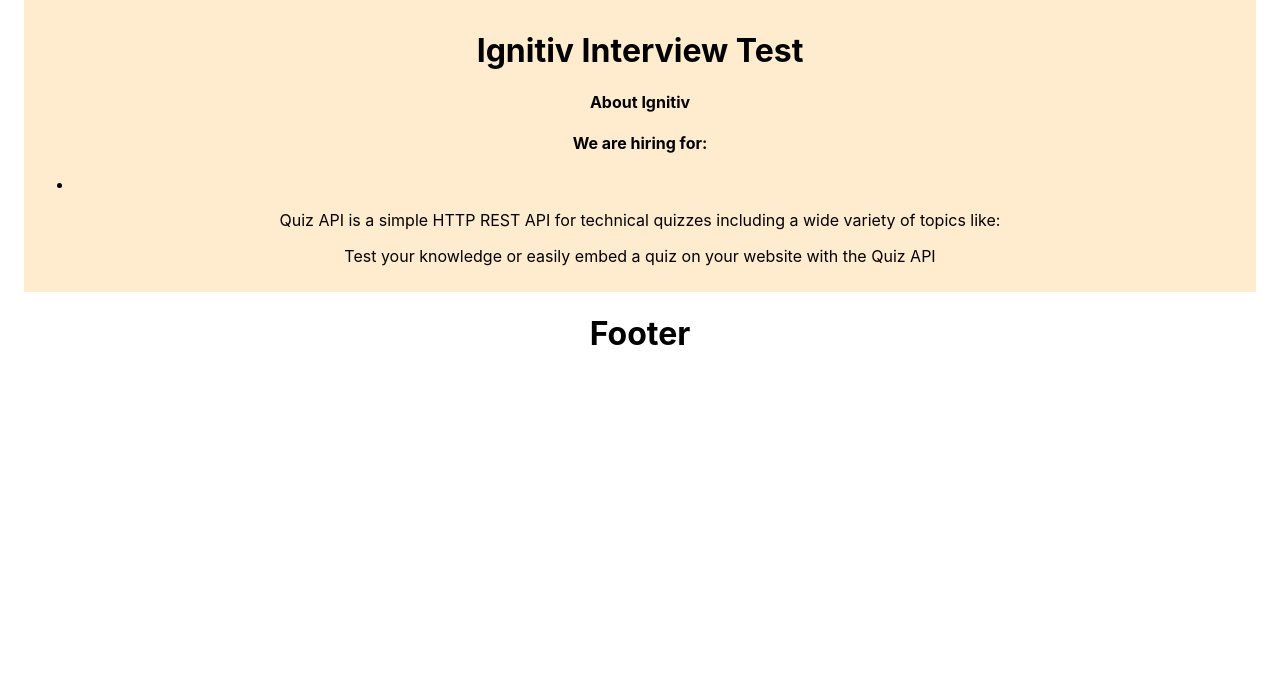
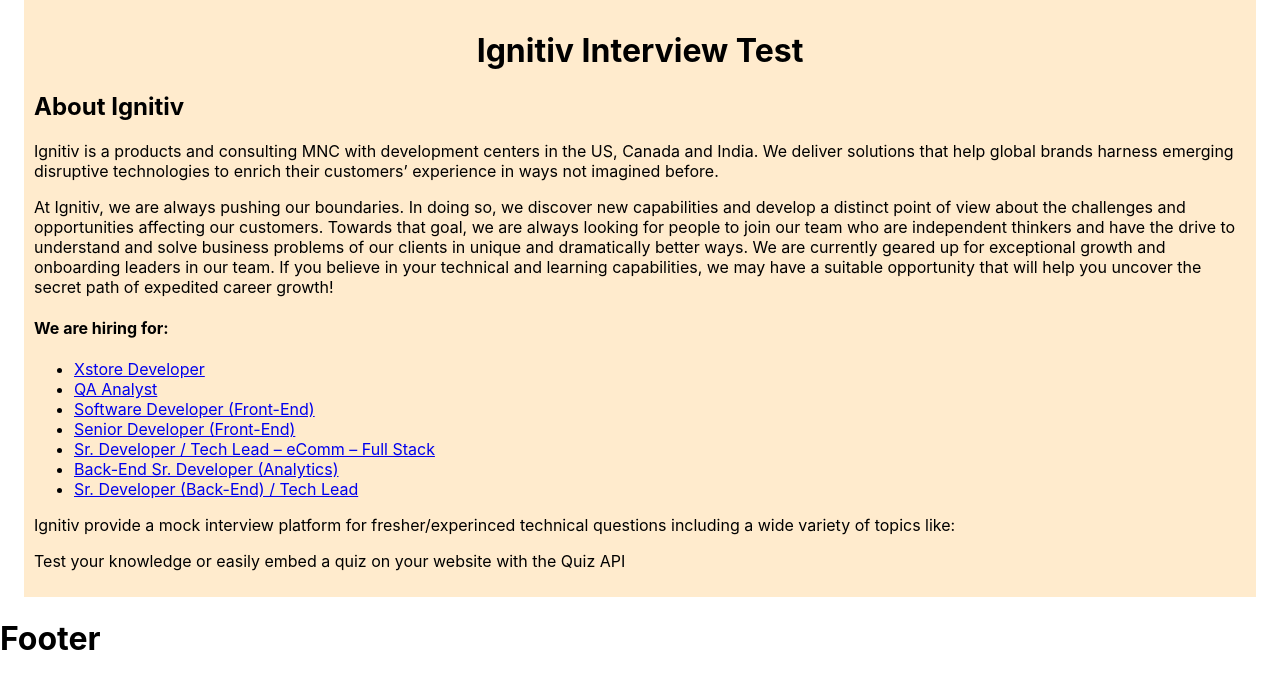
Before and after one commit to KrishnaMohan123-pro/react-demo-ignitiv, a React (Create React App) app: page / in a window 1280 px wide. Shown: the top 688 px of the page. Built offline with nearby package versions, Linux system fonts and the light colour scheme.

Commit message:
Home page revised

```diff
--- a/src/App.css
+++ b/src/App.css
@@ -1,6 +1,6 @@
-.App {
+/* .App {
   text-align: center;
-}
+} */
 
 .App-logo {
   height: 40vmin;
--- a/src/pages/Home/index.css
+++ b/src/pages/Home/index.css
@@ -2,3 +2,6 @@
     padding:10px;
     background:blanchedalmond;
 }
+.main h1{
+    text-align: center;
+}
--- a/src/pages/Home/index.jsx
+++ b/src/pages/Home/index.jsx
@@ -4,13 +4,21 @@
 return (
     <div class="main">
         <h1>Ignitiv Interview Test</h1>
-        <h4>About Ignitiv</h4>
-        <p></p>
+        <h2>About Ignitiv</h2>
+        <p>Ignitiv is a products and consulting MNC with development centers in the US, Canada and India. We deliver solutions that help global brands harness emerging disruptive technologies to enrich their customers’ experience in ways not imagined before.</p>
+        <p>At Ignitiv, we are always pushing our boundaries. In doing so, we discover new capabilities and develop a distinct point of view about the challenges and opportunities affecting our customers. Towards that goal, we are always looking for people to join our team who are independent thinkers and have the drive to understand and solve business problems of our clients in unique and dramatically better ways.
+            We are currently geared up for exceptional growth and onboarding leaders in our team. If you believe in your technical and learning capabilities, we may have a suitable opportunity that will help you uncover the secret path of expedited career growth!</p>
         <h4>We are hiring for:</h4>
-        <ul>
-            <li></li>
-        </ul>
-        <p>Quiz API is a simple HTTP REST API for technical quizzes including a wide variety of topics like:</p>
+    <ul>
+        <li><a href="https://www.ignitiv.com/jobs/xstore-developer/">Xstore Developer</a></li>
+        <li><a href="https://www.ignitiv.com/jobs/qa-analyst/">QA Analyst</a></li>
+        <li><a href="https://www.ignitiv.com/jobs/software-developer-front-end-2/">Software Developer (Front-End)</a></li>
+        <li><a href="https://www.ignitiv.com/jobs/senior-developer-front-end/">Senior Developer (Front-End)</a></li>
+        <li><a href="https://www.ignitiv.com/jobs/software-developer-front-end/">Sr. Developer / Tech Lead – eComm – Full Stack</a></li>
+        <li><a href="https://www.ignitiv.com/jobs/back-end-sr-developer-analytics-2/">Back-End Sr. Developer (Analytics)</a></li>
+        <li><a href="https://www.ignitiv.com/jobs/sr-developer-back-end-tech-lead/">Sr. Developer (Back-End) / Tech Lead</a></li>
+    </ul>
+        <p>Ignitiv provide a mock interview platform for fresher/experinced technical questions including a wide variety of topics like:</p>
         <p>Test your knowledge or easily embed a quiz on your website with the Quiz API</p>
     </div>
 );
```
